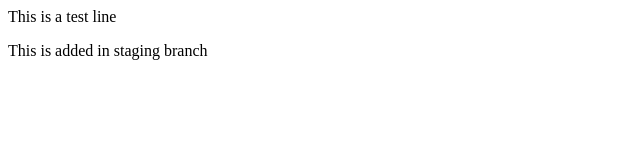
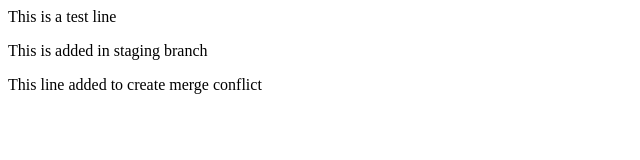
Before and after one commit to im-sanny/dummy-repo, a plain HTML site: page index.html in a window 1280 px wide. Shown: the whole page, without its empty margins (0-640 px from the left). Drawn offline with Linux system fonts and the light colour scheme.

Commit message:
line added in index

```diff
--- a/index.html
+++ b/index.html
@@ -1,2 +1,3 @@
 <p>This is a test line</p>
 <p>This is added in staging branch</p>
+<p>This line added to create merge conflict</p>
```
